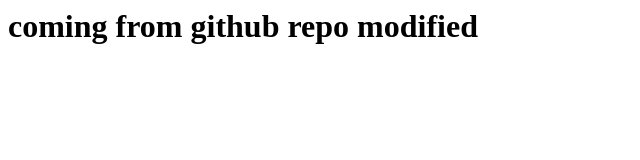
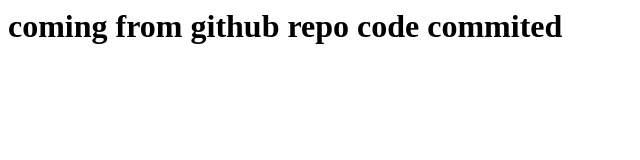
Before and after one commit to pvsobiee/webserver, a plain HTML site: page index.html in a window 1280 px wide. Shown: the whole page, without its empty margins (0-640 px from the left). Drawn offline with Linux system fonts and the light colour scheme.

Commit message:
Update index.html

```diff
--- a/index.html
+++ b/index.html
@@ -1 +1 @@
-<h1>coming from github repo modified</h1>
+<h1>coming from github repo code commited</h1>
```
